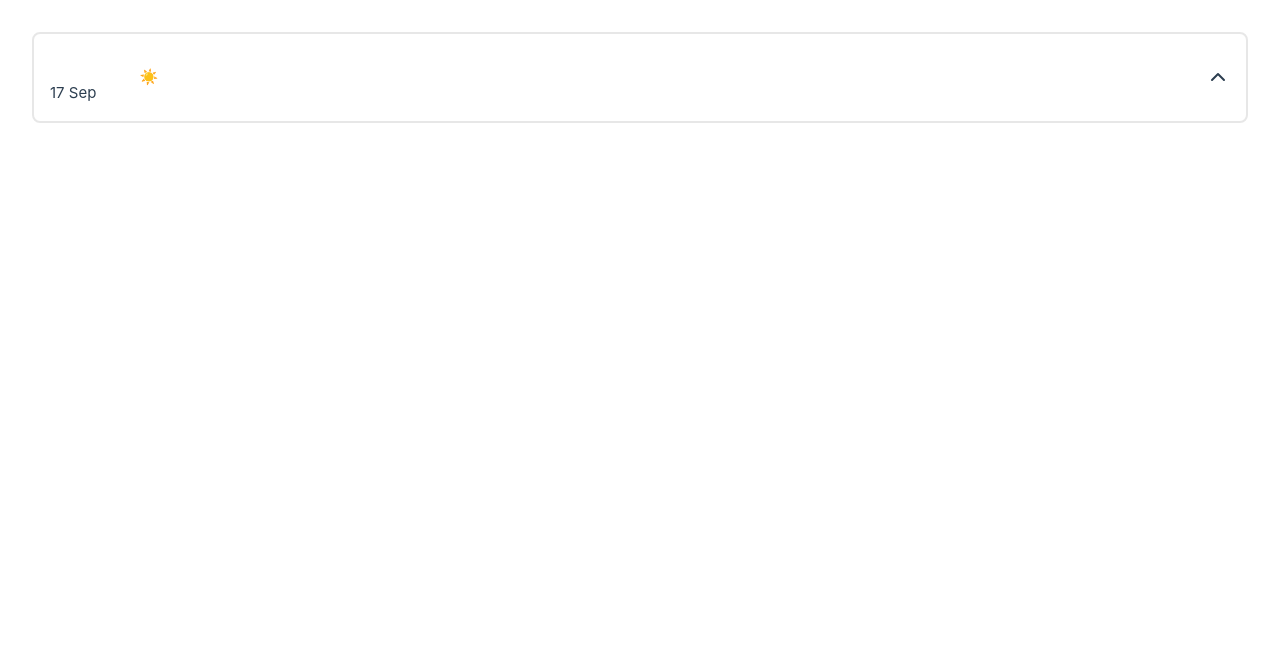
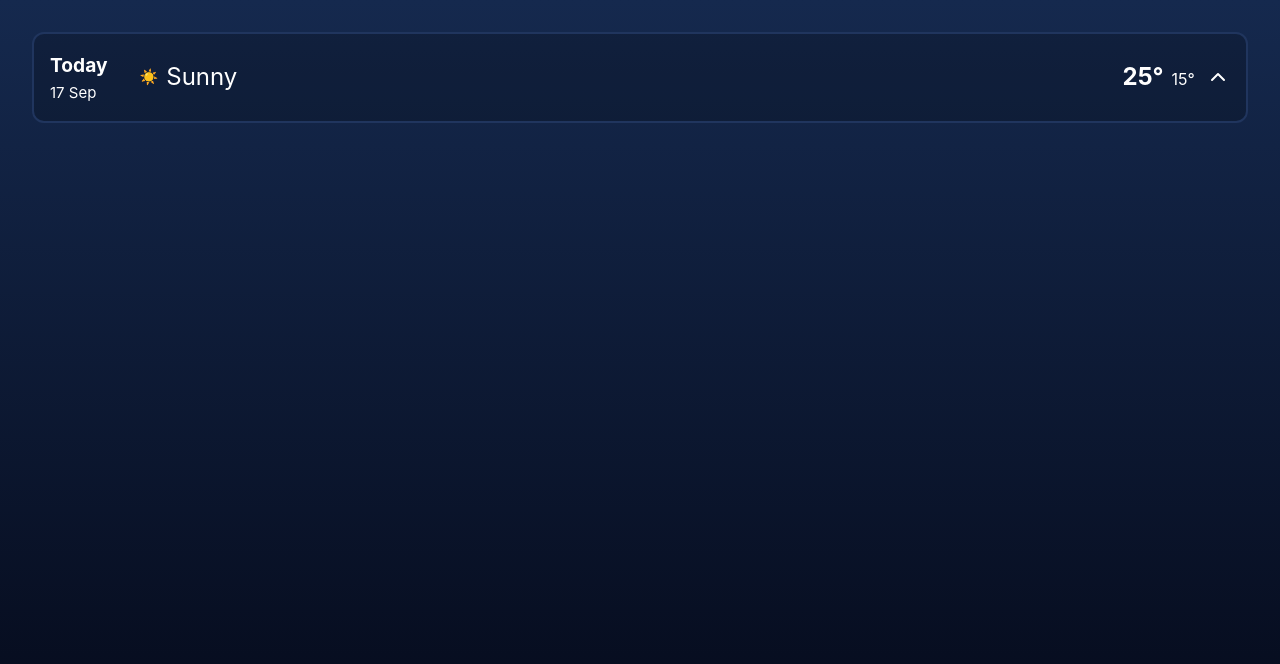
Before and after one commit to marshallhhhh/paradisometer, a Vue app: page / in a window 1280 px wide. Shown: the top 664 px of the page. Built offline with nearby package versions, Linux system fonts and the light colour scheme.

Commit message:
updated theme

```diff
--- a/src/assets/base.css
+++ b/src/assets/base.css
@@ -1,55 +1,60 @@
-/* color palette from <https://github.com/vuejs/theme> */
+/* color palette */
 :root {
-  --vt-c-white: #ffffff;
-  --vt-c-white-soft: #f8f8f8;
-  --vt-c-white-mute: #f2f2f2;
+  --c-white: #ffffff;
+  --c-white-soft: #f8f8f8;
+  --c-white-mute: #f2f2f2;
 
-  --vt-c-black: #181818;
-  --vt-c-black-soft: #222222;
-  --vt-c-black-mute: #282828;
+  --c-black: #181818;
+  --c-black-soft: #222222;
+  --c-black-mute: #282828;
 
-  --vt-c-indigo: #2c3e50;
+  --c-indigo: #2c3e50;
 
-  --vt-c-divider-light-1: rgba(60, 60, 60, 0.29);
-  --vt-c-divider-light-2: rgba(60, 60, 60, 0.12);
-  --vt-c-divider-dark-1: rgba(84, 84, 84, 0.65);
-  --vt-c-divider-dark-2: rgba(84, 84, 84, 0.48);
+  --c-divider-light-1: rgba(60, 60, 60, 0.29);
+  --c-divider-light-2: rgba(60, 60, 60, 0.12);
+  --c-divider-dark-1: rgba(84, 84, 84, 0.65);
+  --c-divider-dark-2: rgba(84, 84, 84, 0.48);
 
-  --vt-c-text-light-1: var(--vt-c-indigo);
-  --vt-c-text-light-2: rgba(60, 60, 60, 0.66);
-  --vt-c-text-dark-1: var(--vt-c-white);
-  --vt-c-text-dark-2: rgba(235, 235, 235, 0.64);
+  --c-text-light-1: var(--c-indigo);
+  --c-text-light-2: rgba(60, 60, 60, 0.66);
+  --c-text-dark-1: var(--c-white);
+  --c-text-dark-2: rgba(235, 235, 235, 0.64);
+
+  --c-blue-50: #ecfaff;
+  --c-blue-100: #c1e0ff;
+  --c-blue-200: #a3c1e0;
+  --c-blue-300: #589eff;
+  --c-blue-400: #3a7fdf;
+  --c-blue-500: #1860bd;
+  --c-blue-600: #00419c;
+  --c-blue-700: #00227c;
+  --c-blue-800: #0e1726;
+  --c-blue-900: #000058;
+  --c-blue-900: #01030e;
+  --c-blue-950: #000005;
 }
 
 /* semantic color variables for this project */
 :root {
-  --color-background: var(--vt-c-white);
-  --color-background-soft: var(--vt-c-white-soft);
-  --color-background-mute: var(--vt-c-white-mute);
+  --color-background: var(--c-blue-50);
+  --color-background-soft: var(--c-white-soft);
+  --color-background-mute: var(--c-white-mute);
 
-  --color-border: var(--vt-c-divider-light-2);
-  --color-border-hover: var(--vt-c-divider-light-1);
+  --color-border: #20355e;
+  --color-border-hover: #2c4475;
 
-  --color-heading: var(--vt-c-text-light-1);
-  --color-text: var(--vt-c-text-light-1);
+  --color-heading: var(--c-text-dark-1);
+  --color-text: var(--c-text-dark-1);
 
   --section-gap: 160px;
 
-  --border-radius: 8px;
-}
+  --border-radius: 12px;
 
-@media (prefers-color-scheme: dark) {
-  :root {
-    --color-background: var(--vt-c-black);
-    --color-background-soft: var(--vt-c-black-soft);
-    --color-background-mute: var(--vt-c-black-mute);
+  --bg-grad-1: #15294e;
+  --bg-grad-2: #040817;
 
-    --color-border: var(--vt-c-divider-dark-2);
-    --color-border-hover: var(--vt-c-divider-dark-1);
-
-    --color-heading: var(--vt-c-text-dark-1);
-    --color-text: var(--vt-c-text-dark-2);
-  }
+  --lighten-translucent: rgba(255, 255, 255, 0.05);
+  --darken-translucent: rgba(0, 0, 0, 0.2);
 }
 
 *,
@@ -58,12 +63,19 @@
   box-sizing: border-box;
   margin: 0;
   font-weight: normal;
+  transition: border 150ms ease;
+}
+
+@media (prefers-reduced-motion: reduce) {
+    *::after {
+      transition: none;
+  }
 }
 
 body {
   min-height: 100vh;
   color: var(--color-text);
-  background: var(--color-background);
+  background: linear-gradient(180deg, var(--bg-grad-1), var(--bg-grad-2));
   transition:
     color 0.5s,
     background-color 0.5s;
--- a/src/components/DailyWeatherCard.vue
+++ b/src/components/DailyWeatherCard.vue
@@ -40,23 +40,19 @@ function handleCardClick() {
         <Chevron class="card-chevron" />
       </div>
     </button>
-    <Transition name="dropdown">
-      <div v-if="isOpen" class="card-detail-wrapper">
-        <div class="card-detail">
+        <div v-if="isOpen" class="card-detail">
           <p>this is the card content</p>
         </div>
-      </div>
-    </Transition>
   </article>
 </template>
 
 <style scoped>
-
 .card {
   min-width: fit-content;
   border: 2px solid var(--color-border);
   border-radius: var(--border-radius);
   padding: 1rem;
+  background: var(--darken-translucent)
 }
 
 .card-header {
@@ -93,7 +89,7 @@ function handleCardClick() {
 .day {
   font-size: 1.2rem;
   font-weight: bold;
-  color: #ffffff;
+  color: var(--color-text);
 }
 
 .left {
@@ -109,7 +105,7 @@ function handleCardClick() {
 
 .weather .description {
   font-size: 1.5rem;
-  color: #ffffff;
+  color: var(--color-text)
 }
 
 .right {
```
